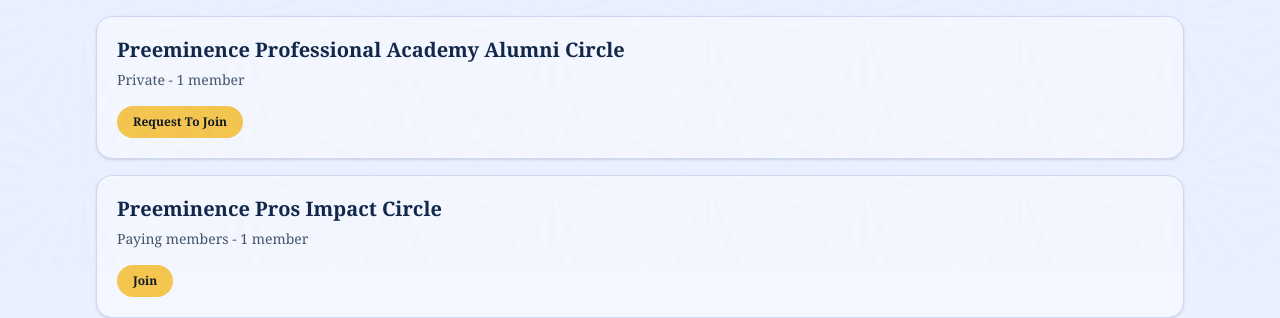
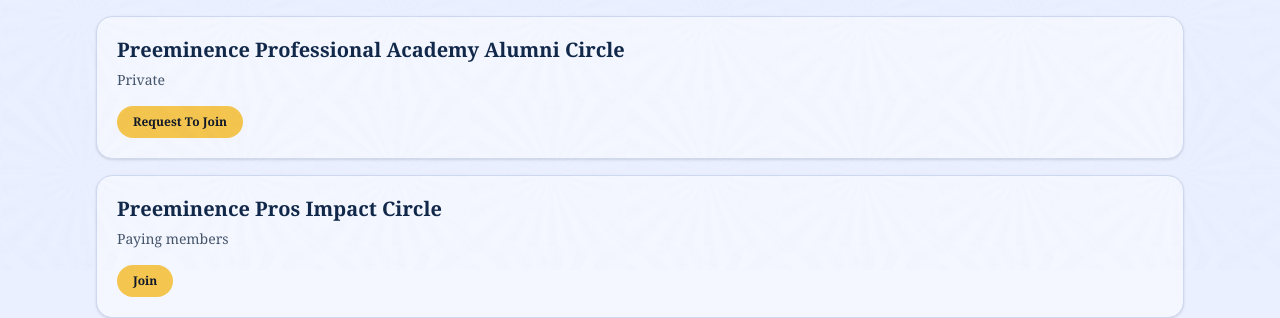
Before and after one commit to Volta-NYC/preeminence-consulting, a Next.js app: page /community/groups in a window 1280 px wide. Shown: the part 530-848 px from the top of the page. Built offline with nearby package versions, Linux system fonts and the light colour scheme.

Commit message:
Adjust geometry visibility and simplify group metadata

```diff
--- a/src/app/community/groups/page.tsx
+++ b/src/app/community/groups/page.tsx
@@ -35,9 +35,7 @@ export default function GroupsPage() {
           {groups.map((group) => (
             <article key={group.name} className="rounded-2xl border border-[#cfd9f2] bg-[#f4f7ff] p-5 shadow-sm">
               <h2 className="text-xl font-bold text-[#11284a]">{group.name}</h2>
-              <p className="mt-2 text-sm text-slate-600">
-                {group.type} - {group.members}
-              </p>
+              <p className="mt-2 text-sm text-slate-600">{group.type}</p>
               <button className="magnetic-cta mt-4 rounded-full bg-[#f4c64f] px-4 py-2 text-xs font-bold text-[#111827] transition hover:bg-[#f7ce62]">
                 {group.action}
               </button>
--- a/src/app/layout.tsx
+++ b/src/app/layout.tsx
@@ -24,14 +24,14 @@ export default function RootLayout({
     <html lang="en" className="h-full">
       <body className="relative min-h-full overflow-x-hidden bg-[#e6efff] text-slate-900 antialiased">
         <div aria-hidden="true" className="pointer-events-none fixed inset-0 z-0">
-          <div className="islamic-geometry-pattern absolute inset-0 opacity-[0.24]" />
+          <div className="islamic-geometry-pattern absolute inset-0 opacity-[0.26]" />
           <div className="animate-float-slow absolute -left-24 top-24 h-72 w-72 rounded-full bg-[#f4c64f]/18 blur-3xl" />
           <div className="animate-float-reverse absolute right-[-5rem] top-1/3 h-96 w-96 rounded-full bg-[#c8ddff]/35 blur-3xl" />
           <div className="animate-float-slow absolute bottom-[-8rem] left-1/3 h-96 w-96 rounded-full bg-[#d7e5ff]/40 blur-3xl" />
         </div>
         <div className="relative z-10">{children}</div>
         <div aria-hidden="true" className="pointer-events-none fixed inset-0 z-20">
-          <div className="islamic-geometry-overlay absolute inset-0 opacity-[0.12] mix-blend-multiply" />
+          <div className="islamic-geometry-overlay absolute inset-0 opacity-[0.14] mix-blend-multiply" />
         </div>
       </body>
     </html>
```
